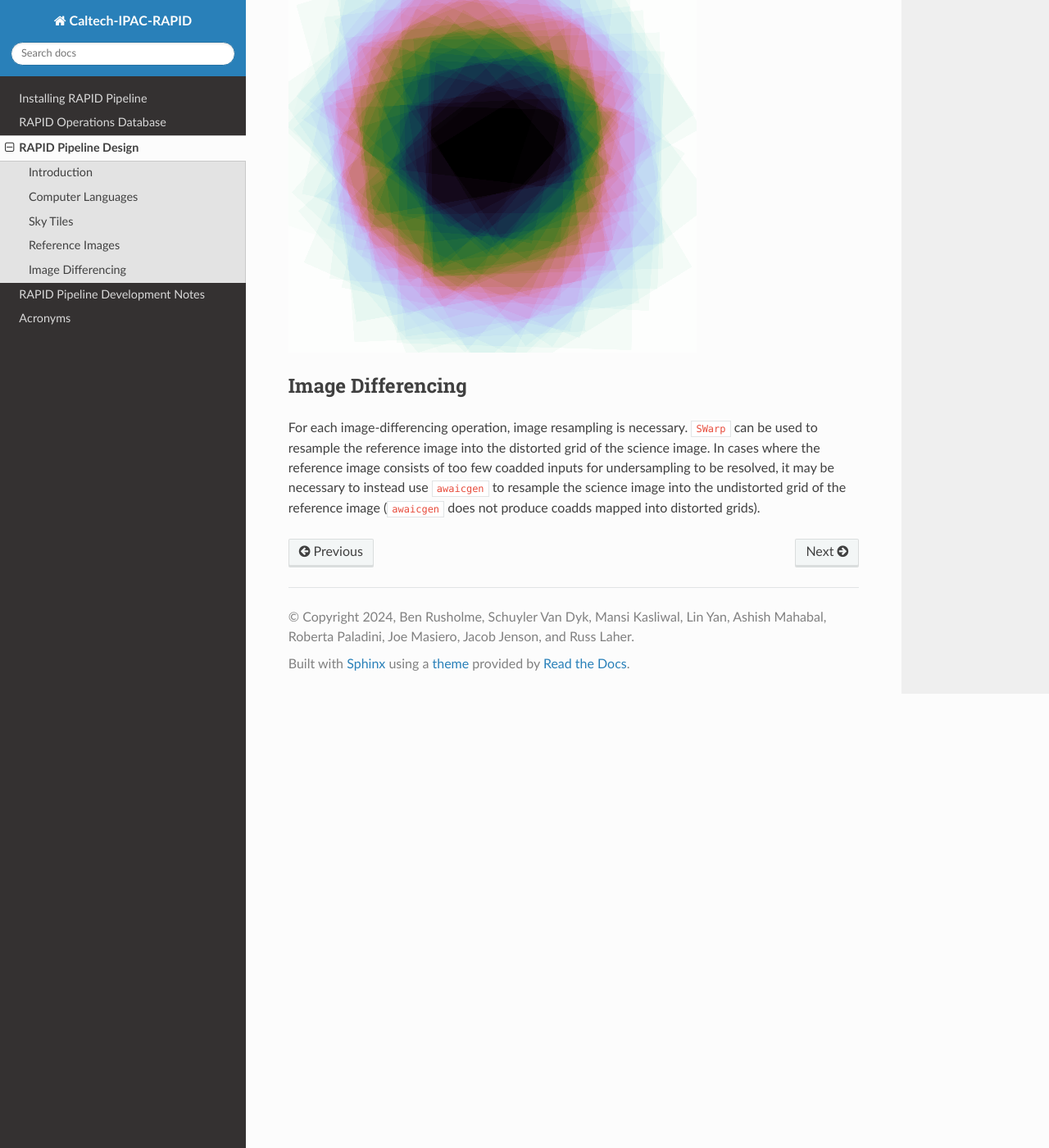
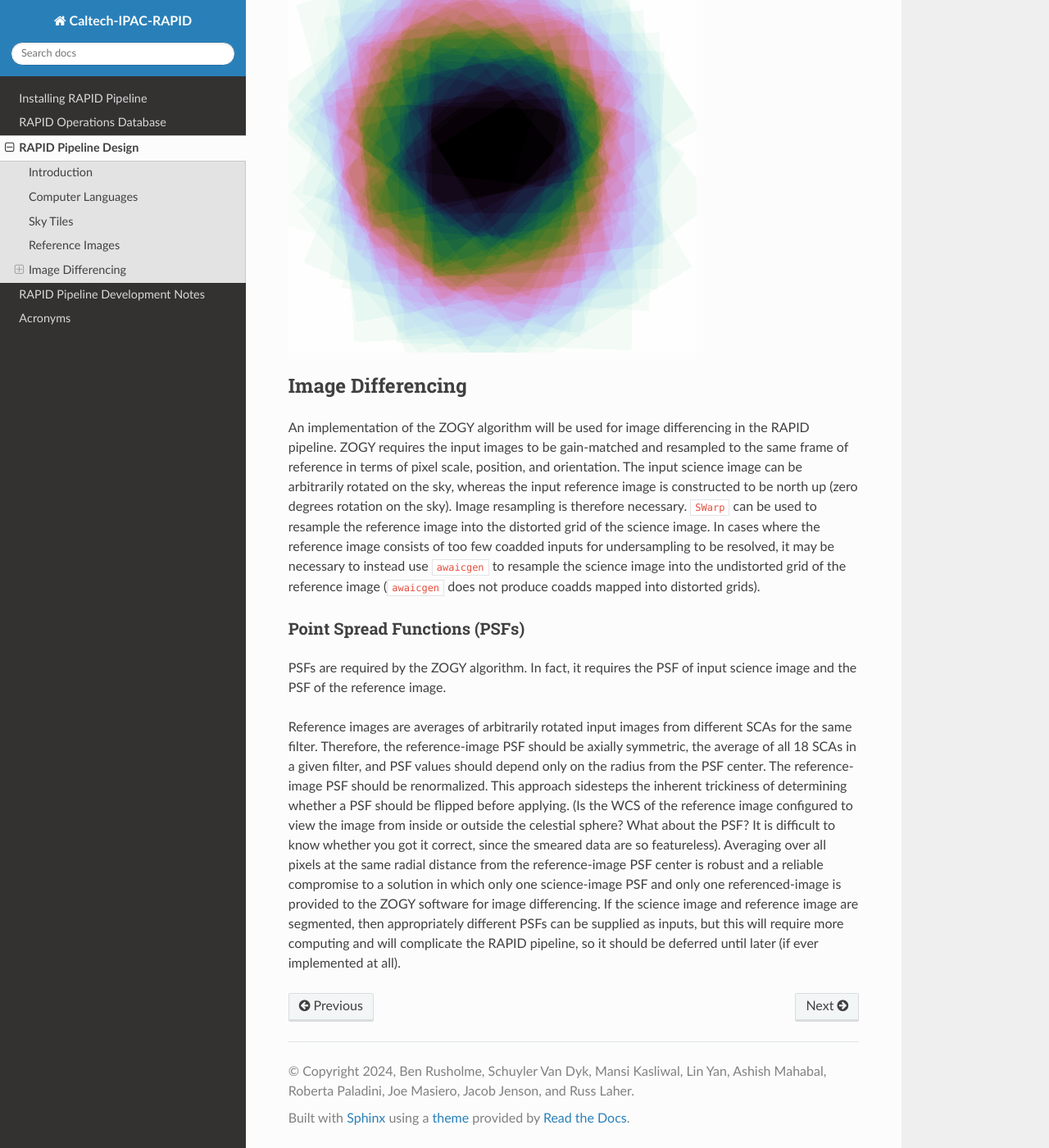
Before and after one commit to Caltech-IPAC/rapid, a Sphinx documentation site: the page built from docs/source/pl/pl.rst, in a window 1280 px wide and 1400 px high, scrolled down 7401 px. Shown: the whole window at 82% size. Built offline with Sphinx 7.4.7 and the Read the Docs theme 3.1.0, drawn with Linux system fonts in a browser that asks for light colours.

Commit message:
Updated image-differencing section with information about PSFs.

```diff
--- a/docs/source/pl/pl.rst
+++ b/docs/source/pl/pl.rst
@@ -169,8 +169,33 @@ Also below are a 7Kx7K-pixel reference image and its associated coverage map, re
 Image Differencing
 ************************************
 
-For each image-differencing operation, image resampling is necessary.
+
+An implementation of the ZOGY algorithm will be used for image differencing in the RAPID pipeline.  ZOGY requires
+the input images to be gain-matched and resampled to the same frame of reference in terms of pixel scale,
+position, and orientation.  The input science image can be arbitrarily rotated on the sky, whereas the
+input reference image is constructed to be north up (zero degrees rotation on the sky).
+Image resampling is therefore necessary.
 ``SWarp`` can be used to resample the reference image into the distorted grid of the science image.
 In cases where the reference image consists of too few coadded inputs for undersampling to be resolved, it may be
 necessary to instead use ``awaicgen`` to resample the science image into the undistorted grid of the reference image
 (``awaicgen`` does not produce coadds mapped into distorted grids).
+
+
+
+Point Spread Functions (PSFs)
+^^^^^^^^^^^^^^^^^^^^^^^^^^^^^
+
+PSFs are required by the ZOGY algorithm.  In fact, it requires the PSF of input science image
+and the PSF of the reference image.
+
+Reference images are averages of arbitrarily rotated input images from different SCAs for the same filter.
+Therefore, the reference-image PSF should be axially symmetric, the average of all 18 SCAs in a given filter, and
+PSF values should depend only on the radius from the PSF center.  The reference-image PSF should be renormalized.
+This approach sidesteps the inherent trickiness of determining whether a PSF should be flipped before applying.
+(Is the WCS of the reference image configured to view the image from inside or outside the celestial sphere?
+What about the PSF?  It is difficult to know whether you got it correct, since the smeared data are so featureless).
+Averaging over all pixels at the same radial distance from the reference-image PSF center is robust and a reliable
+compromise to a solution in which only one science-image PSF and only one referenced-image is provided to the
+ZOGY software for image differencing.  If the science image and reference image are segmented, then appropriately
+different PSFs can be supplied as inputs, but this will require more computing and will complicate the RAPID pipeline,
+so it should be deferred until later (if ever implemented at all).
```
